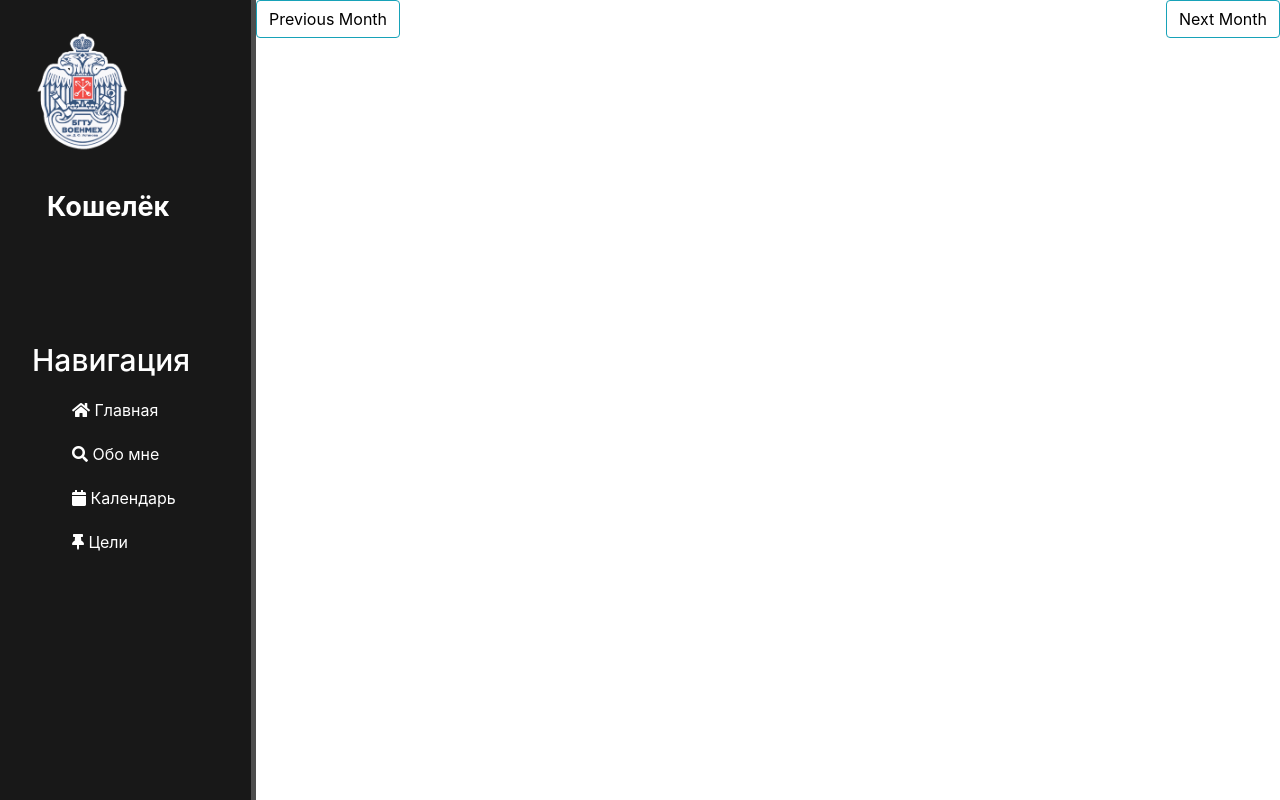
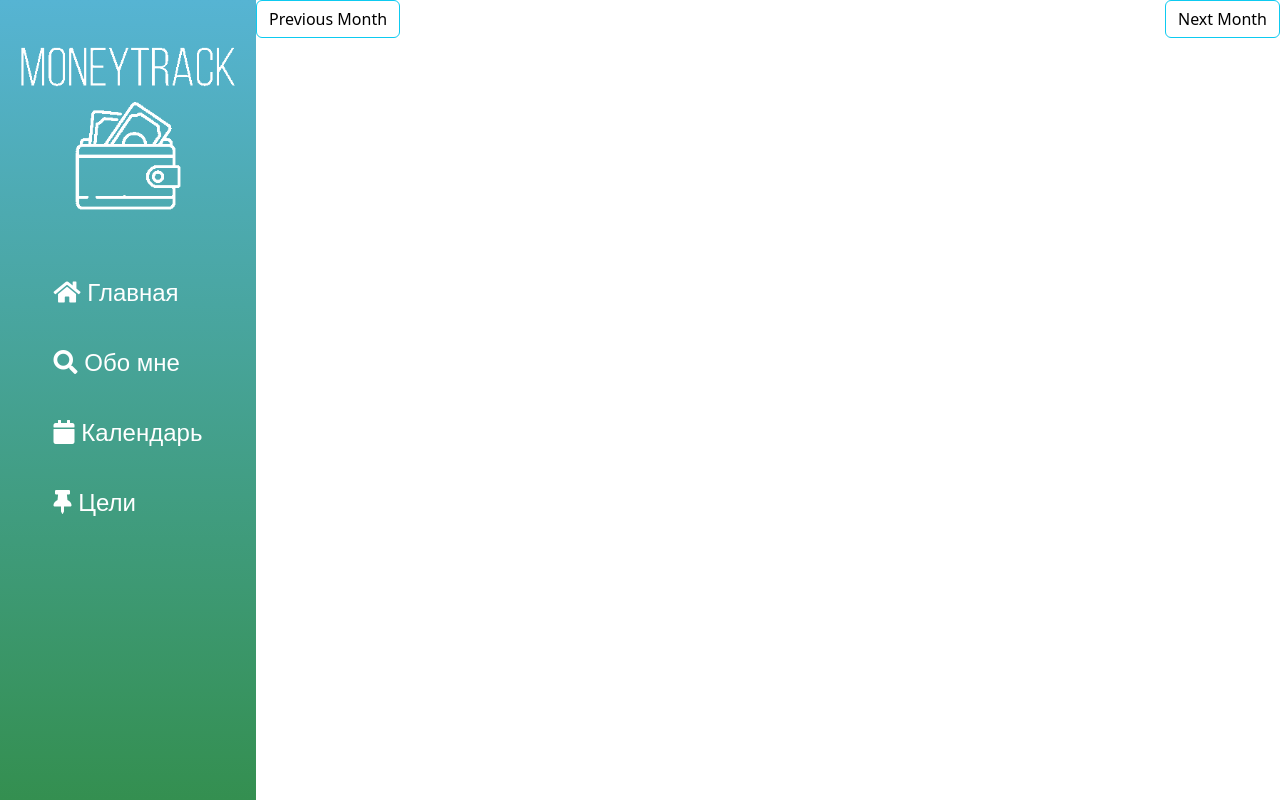
Before and after one commit to NANVN/Wa11et, a Django app: template itproger/wallet/templates/wallet/calendar.html in a window 1280 px wide. Run offline with Django 4.2, Linux system fonts and the light colour scheme; the template is opened without the code that fills it, so the values that code supplies are empty; parts of the project's set-up code (start-up, migrations or seed data) failed here and were passed over; some libraries are stand-ins or nearby versions.

Commit message:
Обнова

```diff
--- a/itproger/wallet/static/wallet/css/calendar.css
+++ b/itproger/wallet/static/wallet/css/calendar.css
@@ -3,44 +3,56 @@ html, body {
 }
 
 aside {
-    float: left;
-    background: #181818;
-    width: 20%;
-    padding: 2.5%;
-    height: 100vh;
-    color: #fff;
-    border-right: 5px solid #4d4d4d;
+	display: flex;
+	float: left;
+	width: 20%;
+	height: 100vh;
+	flex-direction: column;
+	justify-content: flex-start;
+	align-items: center;
+	background: linear-gradient(180deg, #56B4D3, #348F50);
 }
 
-aside img {
-    width: 100px;
-    float: left;
+aside img{
+    max-width: 100%;
+    height: auto
+    object-fit: cover;
+    object-position: bottom;
+    text-align: center;
 }
 
-aside .logo {
-    font-size: 27px;
-    font-weight: bold;
-    position: relative;
-    top: 35px;
-    left: 15px;
+
+aside ul {
+	list-style: none;
+	padding: 0;
+	margin: 0;
+	text-align: center;
 }
 
-aside h3 {
-    font-size: 30px;
-    margin-top: 150px;
+aside a {
+	display: block;
+	margin: 15px;
+	width: auto;
+	height: 55px;
+	background-color: transparent;
+	color: #FFF;
+
+	text-align: left;
+	font-size: 1.5em;
+	font-family: 'Montserrat', sans-serif;
+
+	cursor: pointer;
+	transition: background-color 0.3s ease-in-out;
+	transition: color 0.3s ease-in-out;
+	text-decoration: none;
 }
 
-aside ul {list-style: none}
-
 aside ul li {
-    color: #fff;
-    display: block;
-    margin-top: 20px;
-    transition: transform .6s ease;
+	transition: transform .4s ease;
 }
 
 aside ul li:hover, aside ul a:hover {
-    color: #eb5959;
+    color: #404040;
     text-decoration: none;
     transform: scale(1.05);
 }
--- a/itproger/wallet/templates/wallet/baseCalendar.html
+++ b/itproger/wallet/templates/wallet/baseCalendar.html
@@ -1,5 +1,5 @@
+<!doctype html>
 {% load static %}
-<!doctype html>
 <html lang="en">
 
 <head>
@@ -7,23 +7,22 @@
   <meta charset="utf-8">
   <meta name="viewport" content="width=device-width, initial-scale=1, shrink-to-fit=no">
   <!-- Bootstrap CSS -->
-  <link rel="stylesheet" href="https://maxcdn.bootstrapcdn.com/bootstrap/4.0.0/css/bootstrap.min.css">
+    <link href="https://cdn.jsdelivr.net/npm/bootstrap@5.3.0-alpha3/dist/css/bootstrap.min.css" rel="stylesheet"
+          integrity="sha384-KK94CHFLLe+nY2dmCWGMq91rCGa5gtU4mk92HdvYe+M/SXH301p5ILy+dN9+nJOZ" crossorigin="anonymous">
   <link rel="stylesheet" href="https://use.fontawesome.com/releases/v5.0.10/css/all.css">
   <link rel="stylesheet" type="text/css" href="{% static 'wallet/css/calendar.css' %}">
   <title>Django Calendar App</title>
 </head>
 <body>
     <aside>
-        <img src="{% static 'wallet/img/VOENMEH.png' %}" alt ="Лого">
-        <span class="logo">Кошелёк</span>
-        <h3>Навигация</h3>
-        <ul>
-            <a href="{% url 'home' %}"><li><i class="fas fa-home"></i> Главная</li></a>
-            <a href="{% url 'we' %}"><li><i class="fas fa-search"></i> Обо мне</li></a>
-            <a href=""><li><i class="fas fa-duotone fa-calendar"></i> Календарь</li></a>
-            <a href=""><li><i class="fas fa-regular fa-thumbtack"></i> Цели</li></a>
-        </ul>
-    </aside>
+			<img src="{% static 'wallet/img/var2.png' %}" alt ="Лого">
+			<ul>
+				<a href="{% url 'home' %}"><li><i class="fas fa-home"></i> Главная</li>
+				<a href="{% url 'we' %}"><li><i class="fas fa-search"></i> Обо мне</li></a>
+				<a href="{% url 'calendar' %}"><li><i class="fas fa-duotone fa-calendar"></i> Календарь</li></a>
+				<a href="#"><li><i class="fas fa-regular fa-thumbtack"></i> Цели</li></a></a>
+            </ul>
+		</aside>
     <main>
       {% block content %}
       {% endblock %}
--- a/itproger/wallet/templates/wallet/layout.html
+++ b/itproger/wallet/templates/wallet/layout.html
@@ -17,7 +17,7 @@
 			<ul>
 				<a href="{% url 'home' %}"><li><i class="fas fa-home"></i> Главная</li>
 				<a href="{% url 'we' %}"><li><i class="fas fa-search"></i> Обо мне</li></a>
-				<a href="#"><li><i class="fas fa-duotone fa-calendar"></i> Календарь</li></a>
+				<a href="{% url 'calendar' %}"><li><i class="fas fa-duotone fa-calendar"></i> Календарь</li></a>
 				<a href="#"><li><i class="fas fa-regular fa-thumbtack"></i> Цели</li></a></a>
             </ul>
 		</aside>
@@ -26,5 +26,6 @@
             {% endblock %}
 		</main>
 	</div>
+	<script src="https://code.jquery.com/jquery-3.6.4.min.js"></script>
 </body>
 </html>
--- a/itproger/wallet/templates/wallet/profile.html
+++ b/itproger/wallet/templates/wallet/profile.html
@@ -48,5 +48,6 @@
         </div>
     </div>
 <script src="{% static 'wallet/js/profile.js' %}"></script>
+<script src="{% static 'wallet/js/bundle.js' %}"></script>
 </body>
 </html>
```
